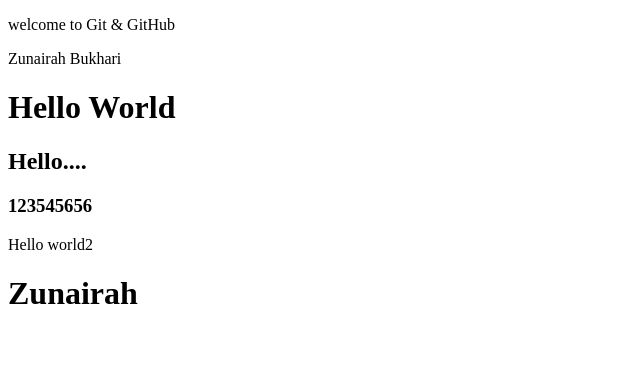
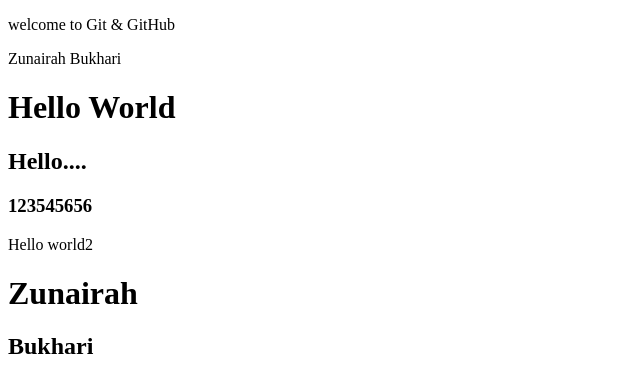
Before and after one commit to zunairahbukhari/Git1, a plain HTML site: page index.html in a window 1280 px wide. Shown: the whole page, without its empty margins (0-640 px from the left). Drawn offline with Linux system fonts and the light colour scheme.

Commit message:
Update index.html

```diff
--- a/index.html
+++ b/index.html
@@ -14,5 +14,6 @@
     <a href="" ></a>
     <p>Hello world2</p>
     <h1>Zunairah</h1>
+    <h2>Bukhari</h2>
 </body>
 </html>
```
